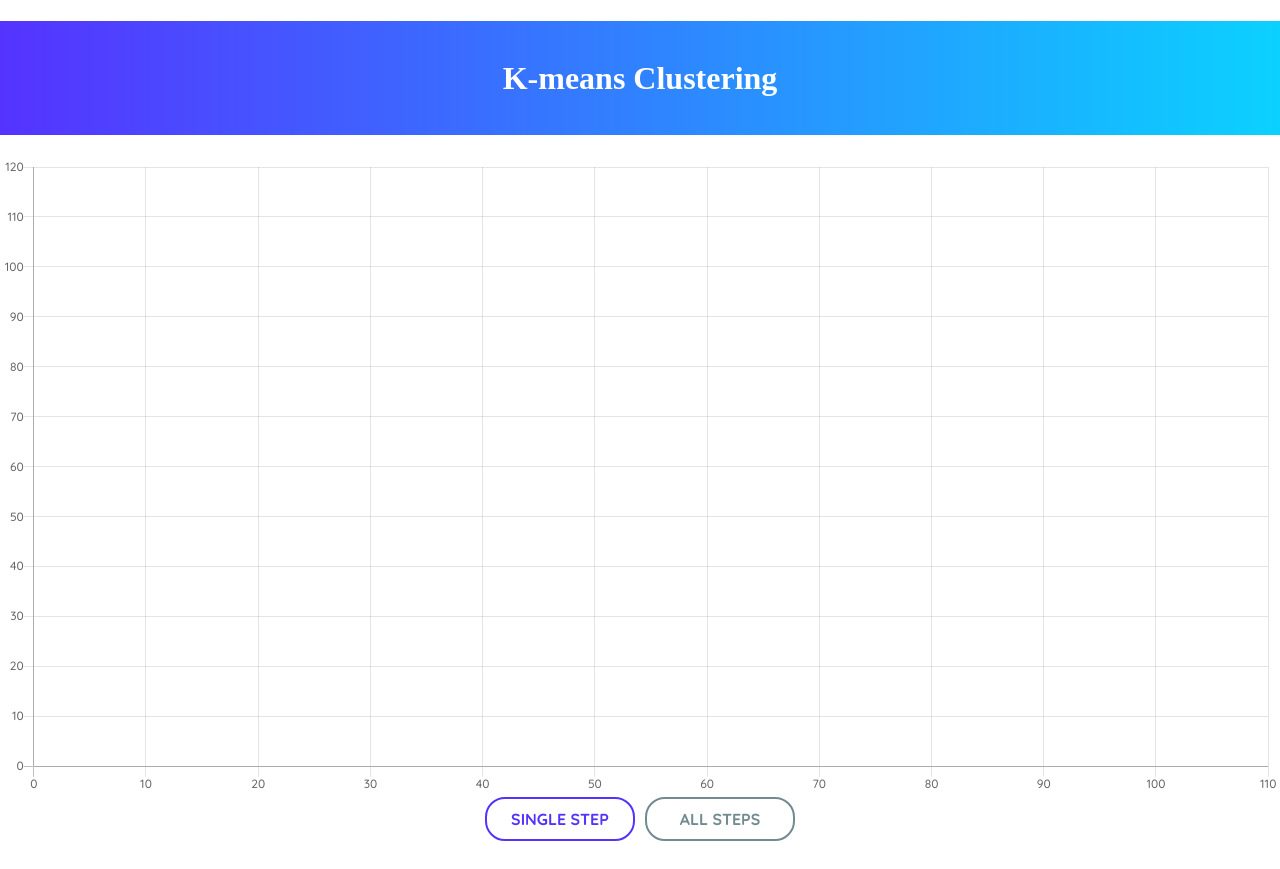
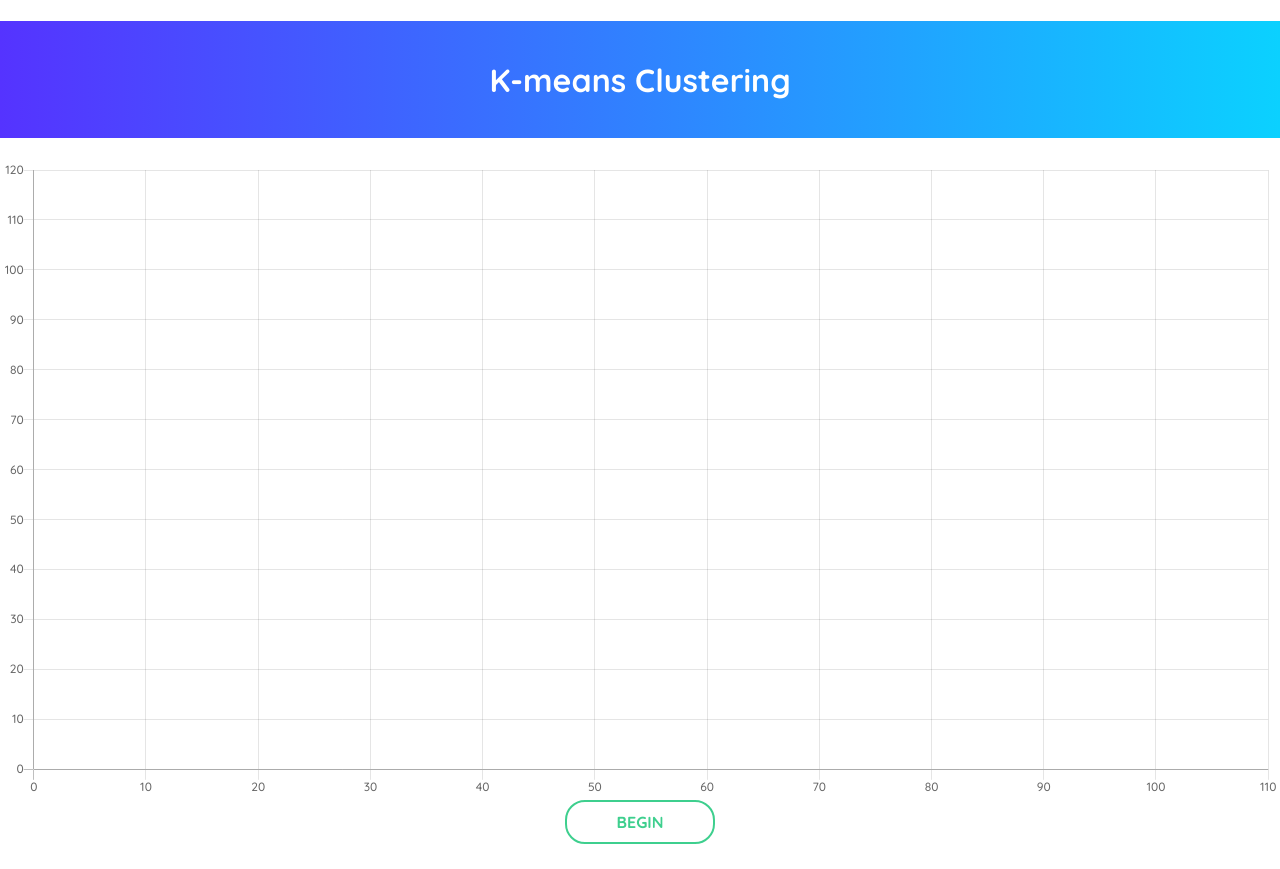
Before and after one commit to liriz002/k-means-react, a React (Create React App) app: page / in a window 1280 px wide. Built offline with nearby package versions, Linux system fonts and the light colour scheme.

Commit message:
Button animations with react-motion

```diff
--- a/package.json
+++ b/package.json
@@ -10,6 +10,7 @@
     "react": "^16.13.0",
     "react-chartjs-2": "^2.9.0",
     "react-dom": "^16.13.0",
+    "react-motion": "^0.5.2",
     "react-scripts": "3.4.0"
   },
   "scripts": {
--- a/src/App.js
+++ b/src/App.js
@@ -1,5 +1,4 @@
 import React from 'react';
-import logo from './logo.svg';
 import './App.css';
 import MyChart from './components/Chart/Chart';
 
--- a/src/components/Chart/Chart.js
+++ b/src/components/Chart/Chart.js
@@ -3,6 +3,8 @@ import React, {Component} from 'react';
 import Chart from 'chart.js';
 import * as Constants from '../../constants/index';
 import Button from '../UI/Button/Button';
+import { Motion, spring } from 'react-motion';
+
 
 
 class MyChart extends Component {
@@ -14,9 +16,8 @@ class MyChart extends Component {
         super(props);
 
         Chart.defaults.global.defaultFontFamily = Constants.Global.FONT;
-
-
         this.state = {
+            applicationState: Constants.ApplicationStates.BEGIN,
             doneClustering: false,
             currentStep: 0,
             datasets: [
@@ -159,68 +160,72 @@ class MyChart extends Component {
         // 2) Re-position the centroids according to the average position of all its points
 
         // Declare some variables
+        let newState = { ...this.state };
         let points;
-        let centroidA = this.state.datasets[3].data[0];
-        let centroidB = this.state.datasets[4].data[0];
-        let groupA = { ...this.state.datasets[0] };
-        let groupB = { ...this.state.datasets[1] };
-        let centroidDatasetA = { ...this.state.datasets[3] };
-        let centroidDatasetB = { ...this.state.datasets[4] };
+        let centroidA = newState.datasets[3].data[0];
+        let centroidB = newState.datasets[4].data[0];
         let doneClustering = true; // is set to false if no points move from one group to the next
 
         // We start with 1 by calculating the distance of each point to all centroids
         // to assign the point to its closest centroid
         // We first check if this is the first assignment. If so, we'll get all points from dataset C (unassigned)
-        if (this.state.currentStep == 0) {
-             points = this.state.datasets[2].data;
+        if (newState.currentStep == 0) {
+             points = newState.datasets[2].data;
 
              // We clear the unassigned points, as they are in the process of being assigned
-             this.state.datasets[2].data = [];
+             newState.datasets[2].data = [];
 
             // 1) We assign each point into its corresponding centroid
-            [groupA.data, groupB.data] = this.assignPointsToCentroids(points, centroidA, centroidB);
+            [newState.datasets[0].data, newState.datasets[1].data] = this.assignPointsToCentroids(points, centroidA, centroidB);
         } else {
             // Otherwise, we use points from A and B, so we merge all points
             // For both groups A and B, we traverse their points. If a point is closer to the centroid of the other group,
             // we remove it from one and add it on the other one
-            for ( let i=groupA.data.length-1; i>=0; i-- ) {
-                let point = groupA.data[i];
+            for ( let i=newState.datasets[0].data.length-1; i>=0; i-- ) {
+                let point = newState.datasets[0].data[i];
 
                 if ( this.getDistanceBetweenPoints( point, centroidB ) < this.getDistanceBetweenPoints( point, centroidA ) ) {
                     // The A point is closer to centroid B, so we remove it from group A and add it to group B
-                    groupB.data.push(groupA.data.splice(i, 1)[0]);
+                    newState.datasets[1].data.push(newState.datasets[0].data.splice(i, 1)[0]);
                     doneClustering = false;
                 }
             }
 
-           for ( let i=groupB.data.length-1; i>=0; i-- ) {
-                let point = groupB.data[i];
+           for ( let i=newState.datasets[1].data.length-1; i>=0; i-- ) {
+                let point = newState.datasets[1].data[i];
 
                 if ( this.getDistanceBetweenPoints( point, centroidA ) < this.getDistanceBetweenPoints( point, centroidB ) ) {
                     // The B point is closer to centroid A, so we remove it from group B and add it to group A
-                    groupA.data.push(groupB.data.splice(i, 1)[0]);
+                    newState.datasets[0].data.push(newState.datasets[1].data.splice(i, 1)[0]);
                     doneClustering = false;
                 }
            }
         }
 
         // If we are still in the first (zeroth) step, we are obviously not done clustering
-        if (this.state.currentStep == 0) {
+        if (newState.currentStep == 0) {
             doneClustering = false;
         }
 
-        this.setState( { doneClustering: doneClustering, currentStep: this.state.currentStep, datasets: [ groupA, groupB, { ...this.state.datasets[2] }, centroidDatasetA, centroidDatasetB ] } );
+        newState.doneClustering = doneClustering;
+
+        this.setState( { ...newState } );
+        console.log(this.state);
 
         this.updateChart();
 
         setTimeout(() => {
         // 2) Reposition centroids based on the new average of all of its points
-        centroidDatasetA.data = [this.getAveragePositionOfPoints(groupA.data)];
-        centroidDatasetB.data = [this.getAveragePositionOfPoints(groupB.data)];
+        newState.datasets[3].data = [this.getAveragePositionOfPoints(newState.datasets[0].data)];
+        newState.datasets[4].data = [this.getAveragePositionOfPoints(newState.datasets[1].data)];
 
-        this.setState( { doneClustering: doneClustering, currentStep: this.state.currentStep + 1, datasets: [ groupA, groupB, { ...this.state.datasets[2] }, centroidDatasetA, centroidDatasetB ] } );
+        newState.currentStep += 1;
+
+        this.setState( { ...newState } );
         this.updateChart();
         }, 0);
+
+        console.log(this.state);
     }
 
     // Traverses through a list of points, assigning points to the group of the centroid to which
@@ -273,14 +278,8 @@ class MyChart extends Component {
 
     // Continues each step until clustering is finished
     performAutomatically = () => {
-        // TODO if you randomize and then perform automatically, it randomizes one more time.
-        // Change if I will keep all these buttons
         // We perform a step immediately
-        if (this.state.currentStep == 0) {
-            this.initializeData();
-        } else {
-            this.performStep();
-        }
+        this.performStep();
 
         // Then, we set up an interval that performs steps every certain time
         let stepInterval = window.setInterval(() => {
@@ -317,14 +316,65 @@ class MyChart extends Component {
         return { x: ( xSum/points.length ).toFixed( 2 ), y: ( ySum/points.length ).toFixed( 2 ) };
     }
 
+    // Moves to the next state
+    advanceState = () => {
+        let prevState = { ...this.state };
+        prevState.applicationState += 1;
+        this.setState({ ...prevState });
+    }
+
     render() {
-          /*
-          // TODO: later on, make conditional so that graph appears with data points with animation
-          let scatter;
-          if (this.state.currentStep) {
-              scatter = <Scatter data={this.state} options={options} />
-          }
-          */
+        let btn1Props = {};
+        let btn2Props = {};
+        let button1Classes = "Button Button1";
+        let button2Classes = "Button Button2";
+        let btnStyle = { opacity: 0 };
+        let btnDefaultStyle = { opacity: spring(1 , { stiffness: Constants.ReactMotion.BTN_STIFFNESS, damping: Constants.ReactMotion.BTN_DAMPING })};
+
+        // Creates properties for buttons depending on the application state we're in
+        switch( this.state.applicationState ) {
+            case Constants.ApplicationStates.BEGIN:
+                btn1Props = {
+                    title: "Begin",
+                    classes: button1Classes,
+                    clickFn: this.advanceState
+                }
+
+                btn2Props = {
+                    title: "",
+                    classes: "hide",
+                    clickFn: (() =>{})
+                }
+                break;
+
+            case Constants.ApplicationStates.RANDOMIZE:
+                btn1Props = {
+                    title: "Shuffle Data",
+                    classes: button1Classes,
+                    clickFn: this.initializeData
+                }
+
+                btn2Props = {
+                    title: "Continue",
+                    classes: button2Classes,
+                    clickFn: this.advanceState
+                }
+                break;
+
+            case Constants.ApplicationStates.STEPS:
+                btn1Props = {
+                    title: "Manual Step",
+                    classes: button1Classes,
+                    clickFn: this.performStep
+                }
+
+                btn2Props = {
+                    title: "All Steps",
+                    classes: button2Classes,
+                    clickFn: this.performAutomatically
+                }
+            break;
+            }
 
           if (this.state.doneClustering === true) {
             // alert('truly done');
@@ -339,14 +389,28 @@ class MyChart extends Component {
                     ref={this.chartRef}
                     />
                 </div>
-                <Button
-                    title="Single Step"
-                    class="Button Button1"
-                    clicked={ this.initializeData } />
-                <Button
-                    title="All Steps"
-                    class="Button Button2"
-                    clicked={ this.performAutomatically } />
+
+                <Motion key={ this.state.applicationState + '_' + '1' } defaultStyle={ btnStyle } style={ btnDefaultStyle }>
+                { style => (
+                    <Button
+                        style={{ opacity: style.opacity }}
+                        title={ btn1Props.title }
+                        className={ btn1Props.classes }
+                        clicked={ btn1Props.clickFn }
+                    />
+                )}
+                </Motion>
+
+                <Motion key={ this.state.applicationState + '_' + '2' } defaultStyle={ btnStyle } style={ btnDefaultStyle }>
+                { style => (
+                    <Button
+                        style={{ opacity: style.opacity }}
+                        title={ btn2Props.title }
+                        className={ btn2Props.classes }
+                        clicked={ btn2Props.clickFn }
+                    />
+                )}
+                </Motion>
             </div>
         );
     }
--- a/src/components/UI/Button/Button.css
+++ b/src/components/UI/Button/Button.css
@@ -25,25 +25,39 @@
     transform: translateY(-2px);
 }
 
+.Button:disabled, .Button:disabled:hover {
+    background-color: white;
+    border-color: grey;
+    color: grey;
+    cursor: not-allowed;
+    transform: none;
+}
+
+.hide {
+    display: none;
+}
+
 .Button1 {
     background-color: white;
-    color: #53f;
-    border: 2px solid #53f;
+    color: #3ecf8e;
+    border: 2px solid #3ecf8e;
 }
 
 .Button1:hover {
-    background-color: #53f;
+    background-color: #3ecf8e;
     color: white;
     /* green #3ecf8e */
 }
 
 .Button2 {
     background-color: white;
-    color: #718B91;
-    border: 2px solid #718B91;
+    color: #53f;
+    border: 2px solid #53f;
+
 }
 
 .Button2:hover {
-    background-color: #718B91;
+    background-color: #53f;
     color: white;
+
 }
--- a/src/components/UI/Button/Button.js
+++ b/src/components/UI/Button/Button.js
@@ -3,7 +3,7 @@ import styles from './Button.css';
 
 const button = (props) => {
     return (
-        <button onClick={props.clicked} className={props.class}>
+        <button value={props.value} onClick={props.clicked} className={props.className} disabled={props.disabled} style={props.style}>
             {props.title}
         </button>
     );
--- a/src/constants/index.js
+++ b/src/constants/index.js
@@ -28,3 +28,15 @@ export const Chart = {
     AXIS_MAX: 120,
     AXIS_STEP: 10
 };
+
+export const ApplicationStates = {
+    BEGIN: 0,
+    RANDOMIZE: 1,
+    STEPS: 2,
+    FINISH: 3
+}
+
+export const ReactMotion = {
+    BTN_STIFFNESS: 60,
+    BTN_DAMPING: 7
+}
--- a/src/index.css
+++ b/src/index.css
@@ -1,6 +1,6 @@
 body {
   margin: 0;
-  font-family: 'Poppins';
+  font-family: 'Quicksand';
   /*, -apple-system, BlinkMacSystemFont, 'Segoe UI', 'Roboto', 'Oxygen',
     'Ubuntu', 'Cantarell', 'Fira Sans', 'Droid Sans', 'Helvetica Neue',
     sans-serif;
```
Also changed, not shown: 1 other file (tests, documents, lock files or other folders).
